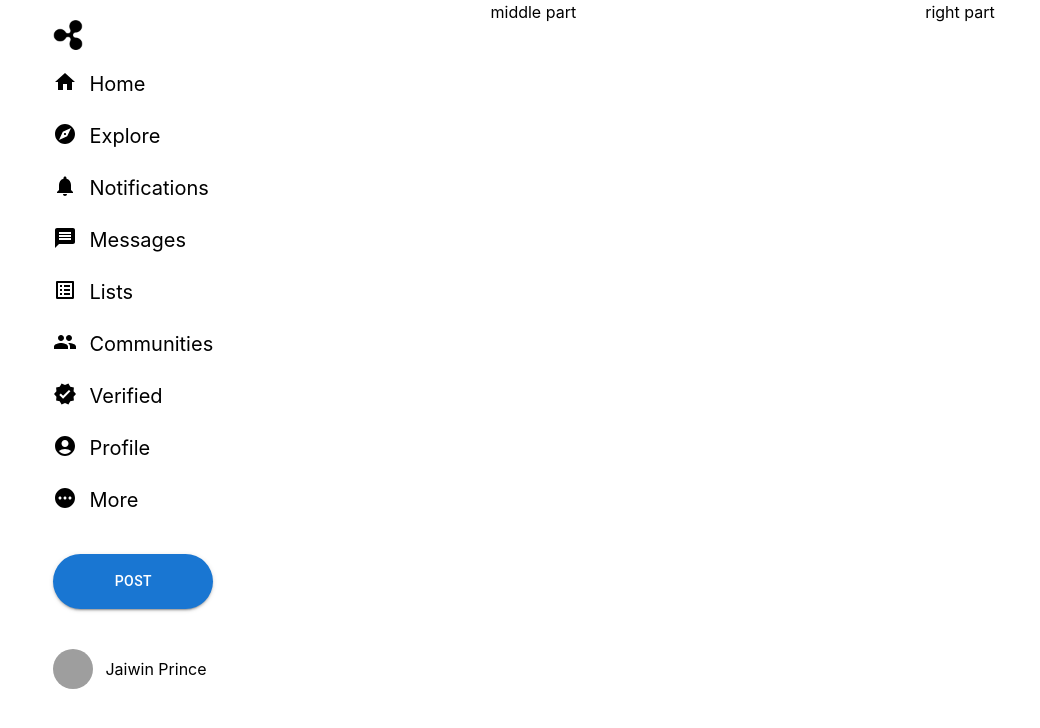
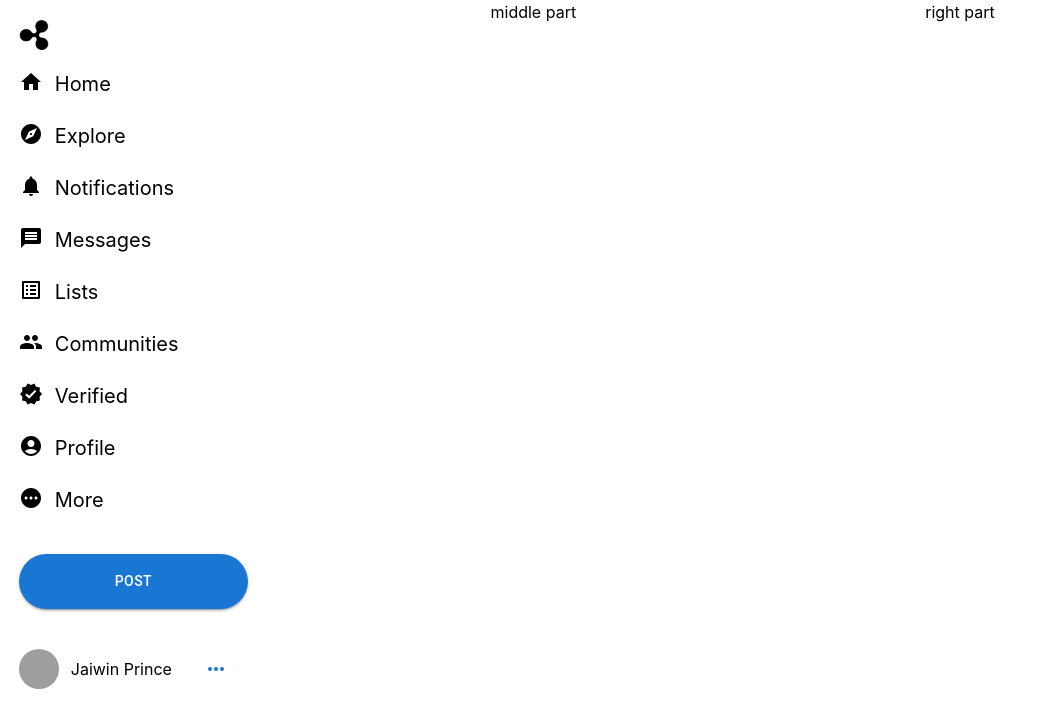
Before and after one commit to Jaiwin21/Ripple, a React (Create React App) app: page / in a window 1280 px wide. Shown: the top 728 px of the page, without its empty margins (0-1040 px from the left). Built offline with nearby package versions, Linux system fonts and the light colour scheme; grey boxes are pictures that could not be loaded.

Commit message:
Navigation bar update

```diff
--- a/src/Components/Navigation/Navigation.jsx
+++ b/src/Components/Navigation/Navigation.jsx
@@ -1,12 +1,26 @@
-import React from 'react'
-import logo from '../../images/ripplelogo.png'
-import { navigationMenu } from './NavigationMenu'
-import { useNavigate } from 'react-router-dom'
-import Button from '@mui/material/Button'
-import { Avatar } from '@mui/material'
+import React from 'react';
+import logo from '../../images/ripplelogo.png';
+import { navigationMenu } from './NavigationMenu';
+import { useNavigate } from 'react-router-dom';
+import Button from '@mui/material/Button';
+import { Avatar, Menu, MenuItem } from '@mui/material';
+import MoreHorizIcon from '@mui/icons-material/MoreHoriz';
 
 const Navigation = () => {
-    const navigate=useNavigate();
+    const [anchorEl, setAnchorEl] = React.useState(null);
+    const open = Boolean(anchorEl);
+    const handleClick = (event) => {
+        setAnchorEl(event.currentTarget);
+    };
+    const handleClose = () => {
+        setAnchorEl(null);
+    };
+
+    const navigate = useNavigate();
+    const handleLogout=()=>{
+        console.log('logout')
+        handleClose()
+    }
     return (
         <div className='h-screen sticky top-0'>
             <div>
@@ -16,9 +30,9 @@
                 </div>
                 <div className='space-y-6'>
 
-                {navigationMenu.map((item)=> <div className='cursor-pointer flex space-x-3
-                item-center' onClick={()=>item.title==="Profile"?navigate(`/profile/${5}`)
-                :navigate(item.path)}>
+                    {navigationMenu.map((item) => <div className='cursor-pointer flex space-x-3
+                item-center' onClick={() => item.title === "Profile" ? navigate(`/profile/${5}`)
+                            : navigate(item.path)}>
                         {item.icon}
                         <p className='text-xl'>{item.title}</p>
                     </div>)}
@@ -26,7 +40,7 @@
                 </div>
                 <div className='py-10'>
 
-                <Button sx={{width:"100%", borderRadius:"29px", py:"15px", bgColor:"#1e88e5"}}
+                    <Button sx={{ width: "100%", borderRadius: "29px", py: "15px", bgColor: "#1e88e5" }}
                         variant='contained'>
                         Post
                     </Button>
@@ -36,11 +50,31 @@
 
             <div className='flex items-center justify-between'>
                 <div className='flex items-center space-x-3'>
-                <Avatar alt="username" src='https://cdn.pixabay.com/photo/2020/07/01/12/58/icon-5359553_960_720.png'/>
+                    <Avatar alt="username" src='https://cdn.pixabay.com/photo/2020/07/01/12/58/icon-5359553_960_720.png' />
                     <div>
                         <span>Jaiwin Prince</span>
                     </div>
 
+                    <Button
+                        id="basic-button"
+                        aria-controls={open ? 'basic-menu' : undefined}
+                        aria-haspopup="true"
+                        aria-expanded={open ? 'true' : undefined}
+                        onClick={handleClick}
+                    >
+                        <MoreHorizIcon />
+                    </Button>
+                    <Menu
+                        id="basic-menu"
+                        anchorEl={anchorEl}
+                        open={open}
+                        onClose={handleClose}
+                        MenuListProps={{
+                            'aria-labelledby': 'basic-button',
+                        }}
+                    >
+                        <MenuItem onClick={handleLogout}>Logout</MenuItem>
+                    </Menu>
 
                 </div>
             </div>
```
Lines whose indentation alone changed are shown as unchanged.
